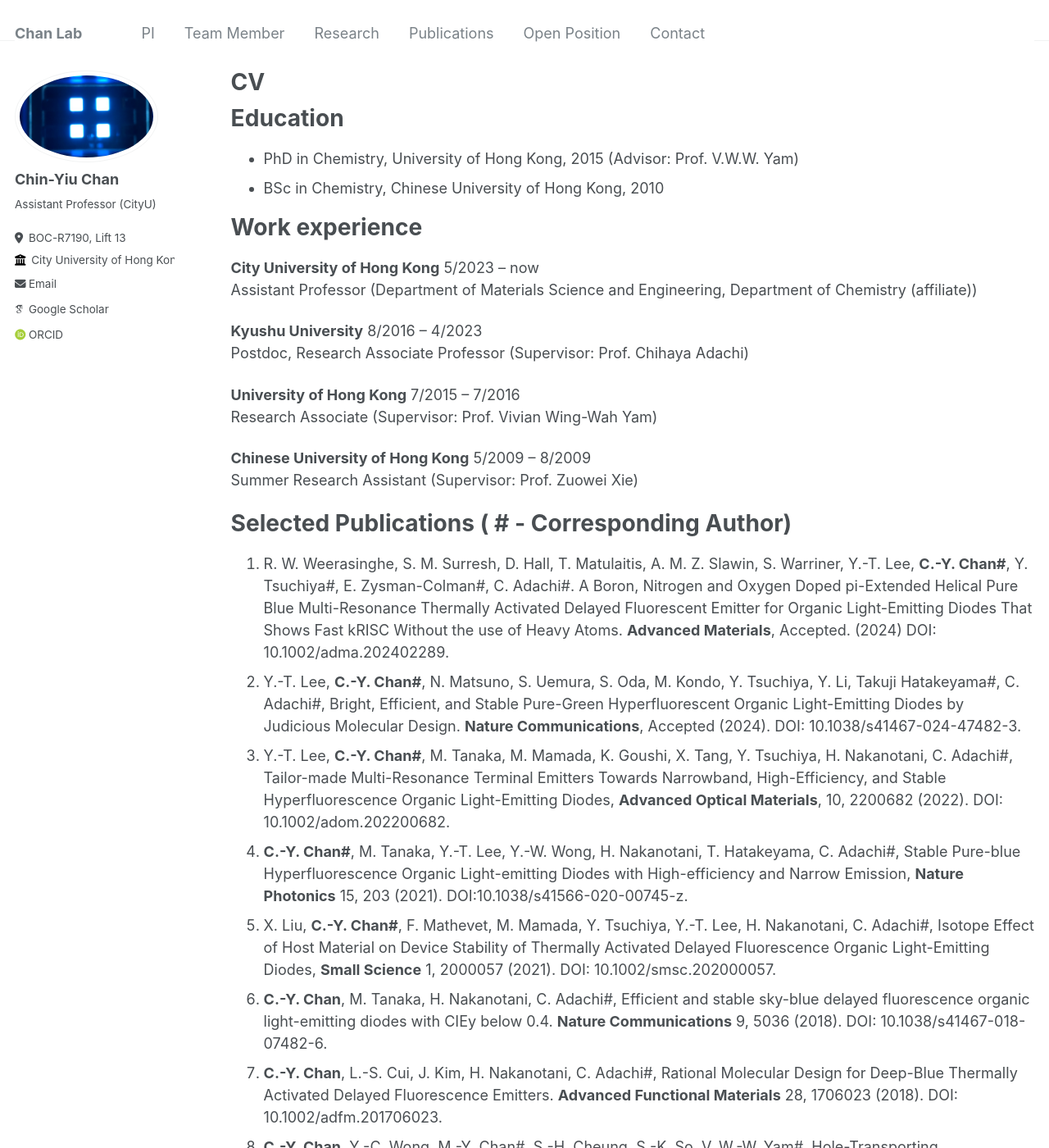
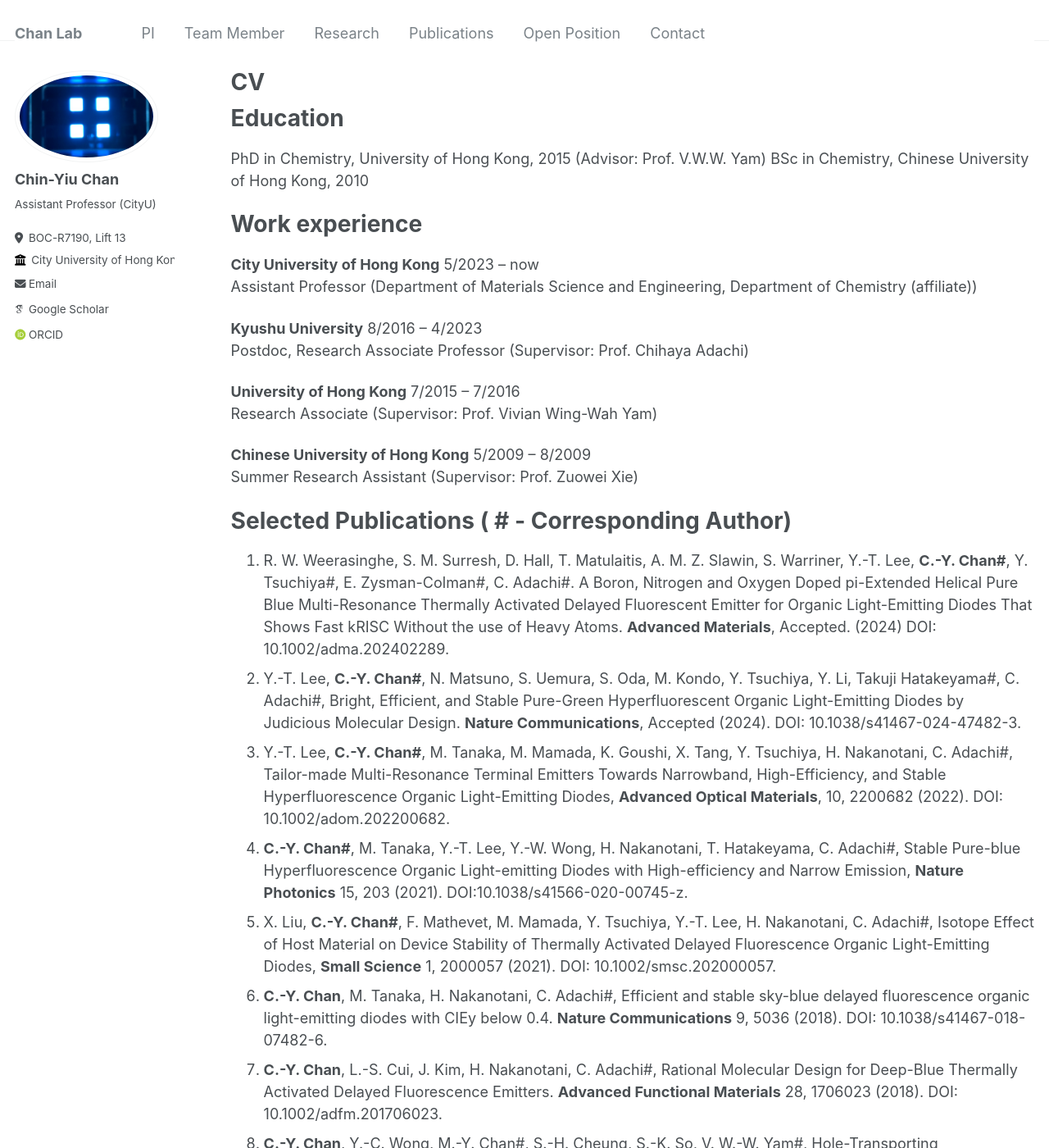
Before and after one commit to cychan-chem/chinychan.github.io, a Jekyll site: the page built from _pages/cv.md, in a window 1280 px wide and 1400 px high. Shown: the whole window at 82% size. Built offline with Jekyll 4.4.1, drawn with Linux system fonts in a browser that asks for light colours; some web fonts are replaced; some of the changed text lies outside the part shown.

Commit message:
Update cv.md

```diff
--- a/_pages/cv.md
+++ b/_pages/cv.md
@@ -11,8 +11,8 @@ redirect_from:
 
 Education
 ======
-* PhD in Chemistry, University of Hong Kong, 2015 (Advisor: Prof. V.W.W. Yam)
-* BSc in Chemistry, Chinese University of Hong Kong, 2010
+PhD in Chemistry, University of Hong Kong, 2015 (Advisor: Prof. V.W.W. Yam)
+BSc in Chemistry, Chinese University of Hong Kong, 2010
 
 Work experience
 ======
```
Also changed, not shown: other parts of _pages/cv.md (+1 -1 lines).
